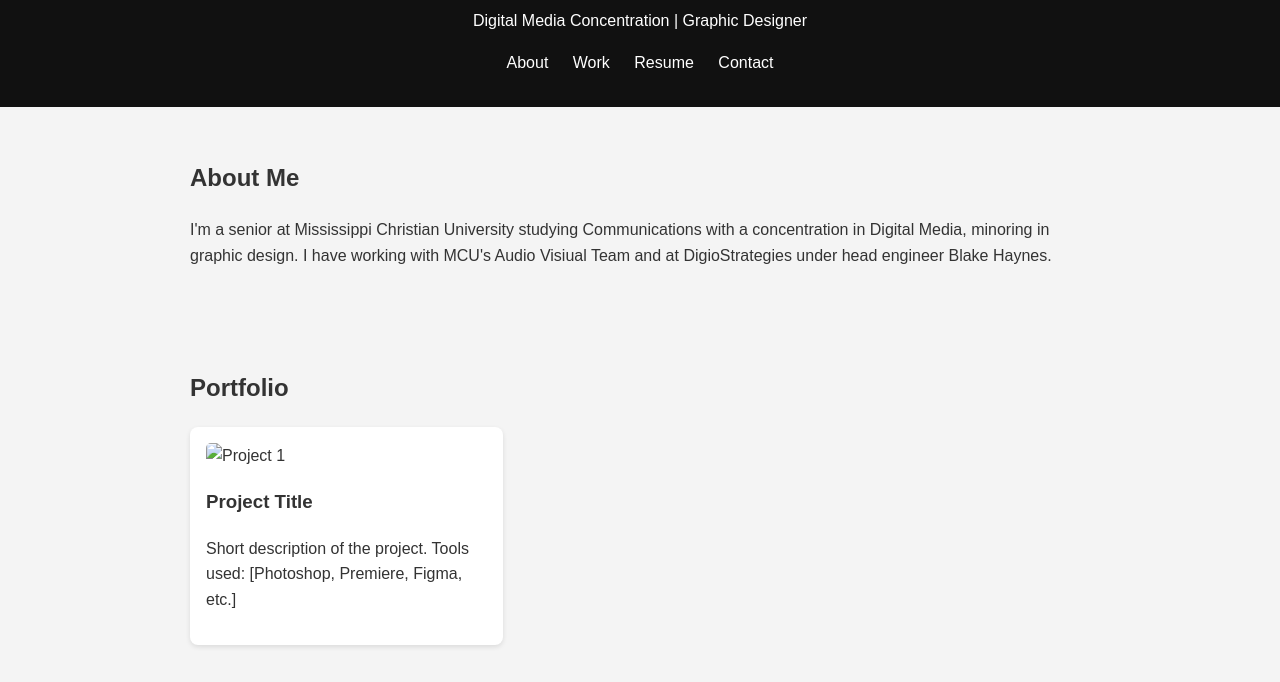
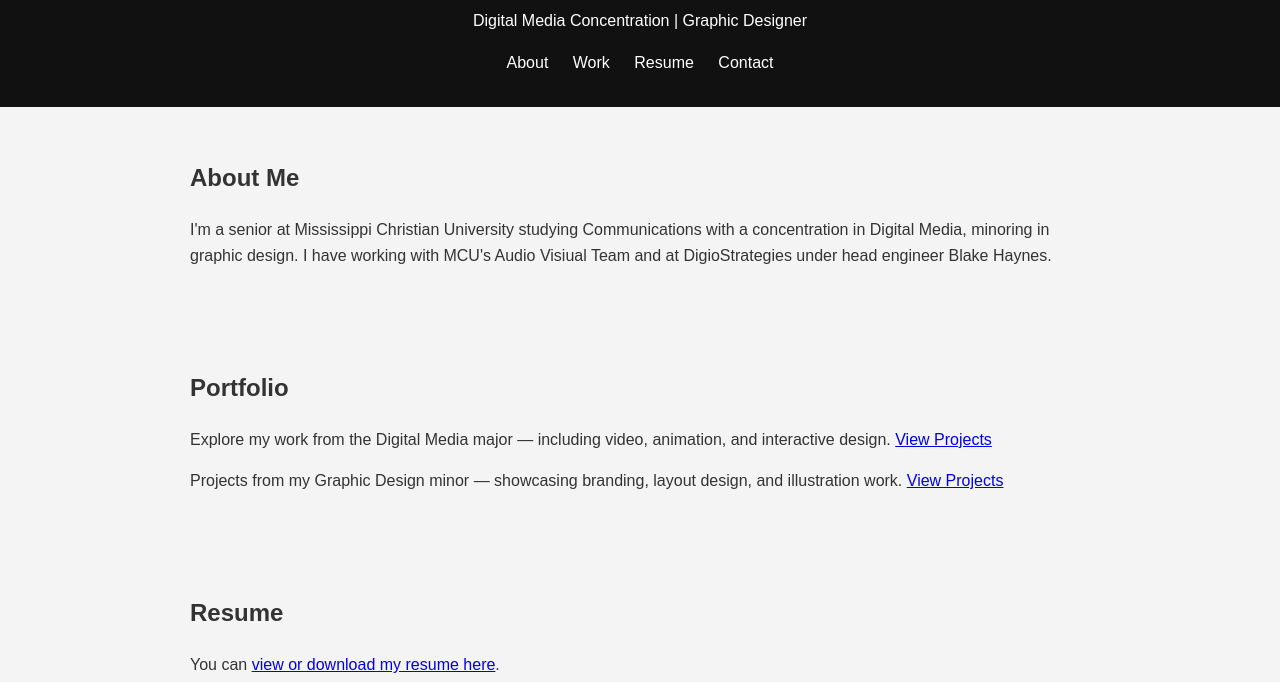
Before and after one commit to SarahGrace104/portfolio-site, a plain HTML site: page index.html in a window 1280 px wide. Shown: the part 118-800 px from the top of the page. Drawn offline with Linux system fonts and the light colour scheme.

Commit message:
Update index.html

```diff
--- a/index.html
+++ b/index.html
@@ -25,20 +25,29 @@
     </p>
   </section>
 
-  <section id="portfolio">
-    <h2>Portfolio</h2>
-    <div class="gallery">
-      <div class="project">
-        <img src="assets/images/project1.jpg" alt="Project 1" />
-        <h3>Project Title</h3>
-        <p>Short description of the project. Tools used: [Photoshop, Premiere, Figma, etc.]</p>
-      </div>
-    </div>
-  </section>
+ <section id="portfolio">
+  <h2>Portfolio</h2>
+  <div class="Digital Media Major">
+    <p>
+      Explore my work from the Digital Media major — including video, animation, and interactive design.
+      <a href="https://www.dropbox.com/scl/fo/lhyk6wolmeqbklc1rd4hx/AEtd2RbYV0Py3EtSgMd0K8k?rlkey=sgupm9ne1ouzcvodn7eythyey&st=pzc72cvh&dl=0" target="_blank">
+        View Projects
+      </a>
+    </p>
+  </div>
+  <div class="Graphic Design Minor">
+    <p>
+      Projects from my Graphic Design minor — showcasing branding, layout design, and illustration work.
+      <a href="https://www.dropbox.com/scl/fo/8fe95qlmjgtd5ltkd75g5/AI12l0Y6neKd4SYw8VsLKQk?rlkey=ss1t5kjhe20zocdrxv5a8hg9y&st=yct89k8l&dl=0" target="_blank">
+        View Projects
+      </a>
+    </p>
+  </div>
+</section>
 
   <section id="resume">
     <h2>Resume</h2>
-    <p>You can <a href="assets/resume.pdf" target="_blank">view or download my resume here</a>.</p>
+    <p>You can <a href="resume copy.pdf" target="_blank">view or download my resume here</a>.</p>
   </section>
 
   <section id="contact">
```
